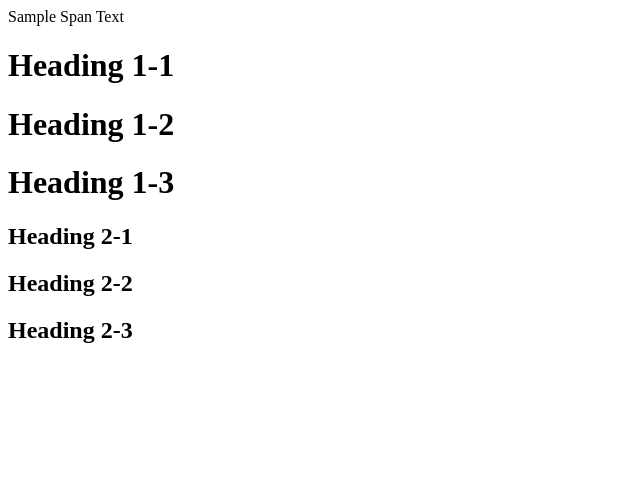
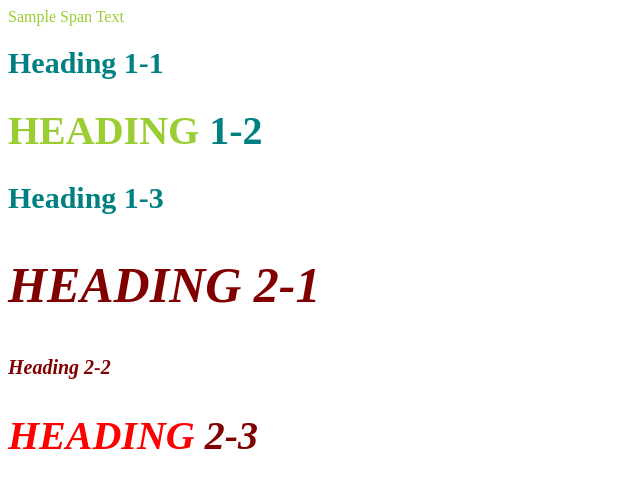
Before and after one commit to krjadejesus/King-s-Repo, a plain HTML site: page test-with-css.html in a window 1280 px wide. Shown: the whole page, without its empty margins (0-640 px from the left). Drawn offline with Linux system fonts and the light colour scheme.

Commit message:
Update test-with-css.html

```diff
--- a/test-with-css.html
+++ b/test-with-css.html
@@ -2,7 +2,7 @@
 <html>
 <head>
 	<title>Test with CSS</title>
-	<!--<link rel="stylesheet" type="text/css" href="css/test.css">-->
+	<link rel="stylesheet" type="text/css" href="css/test.css">
 </head>
 <body>
 	<span>Sample Span Text</span>
```
